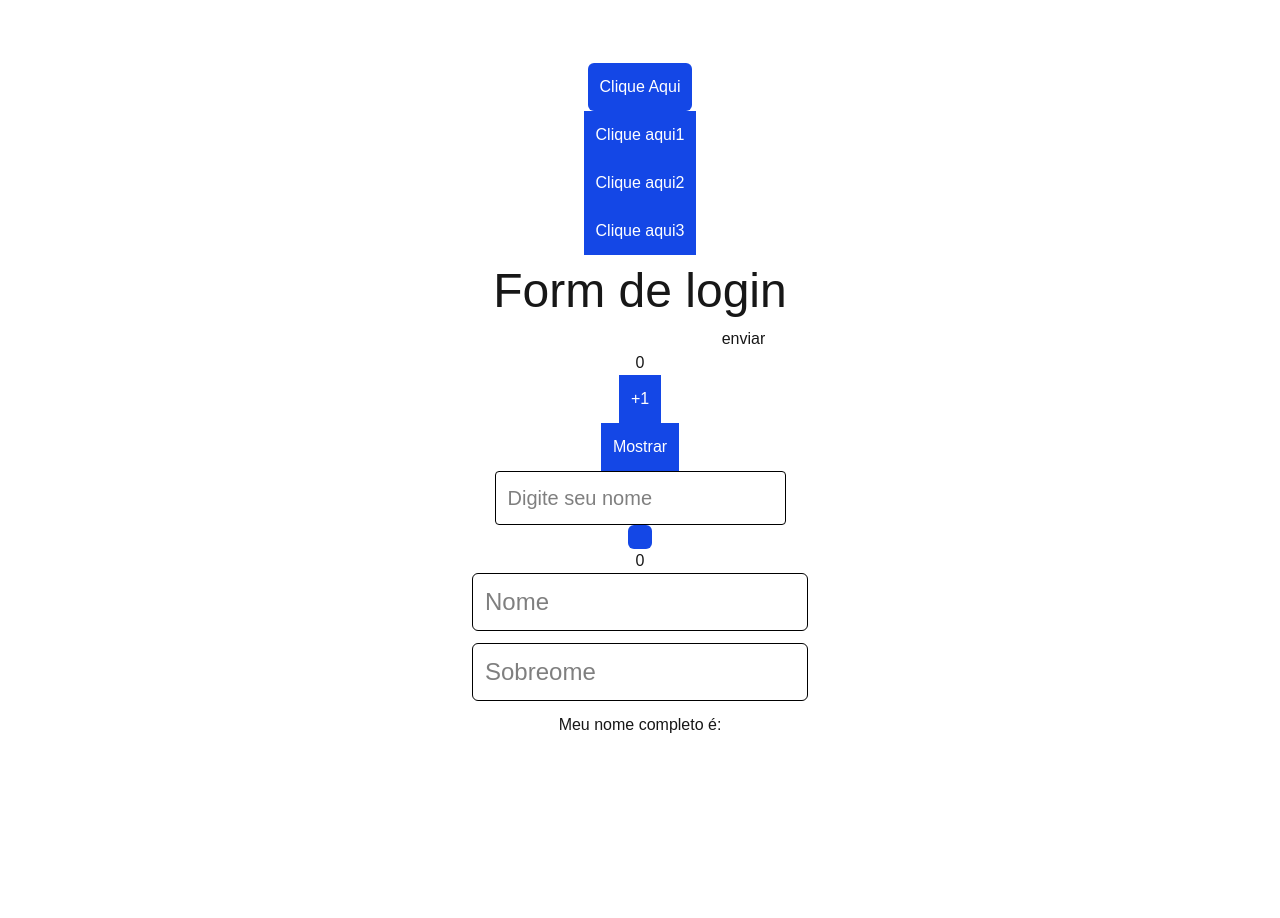
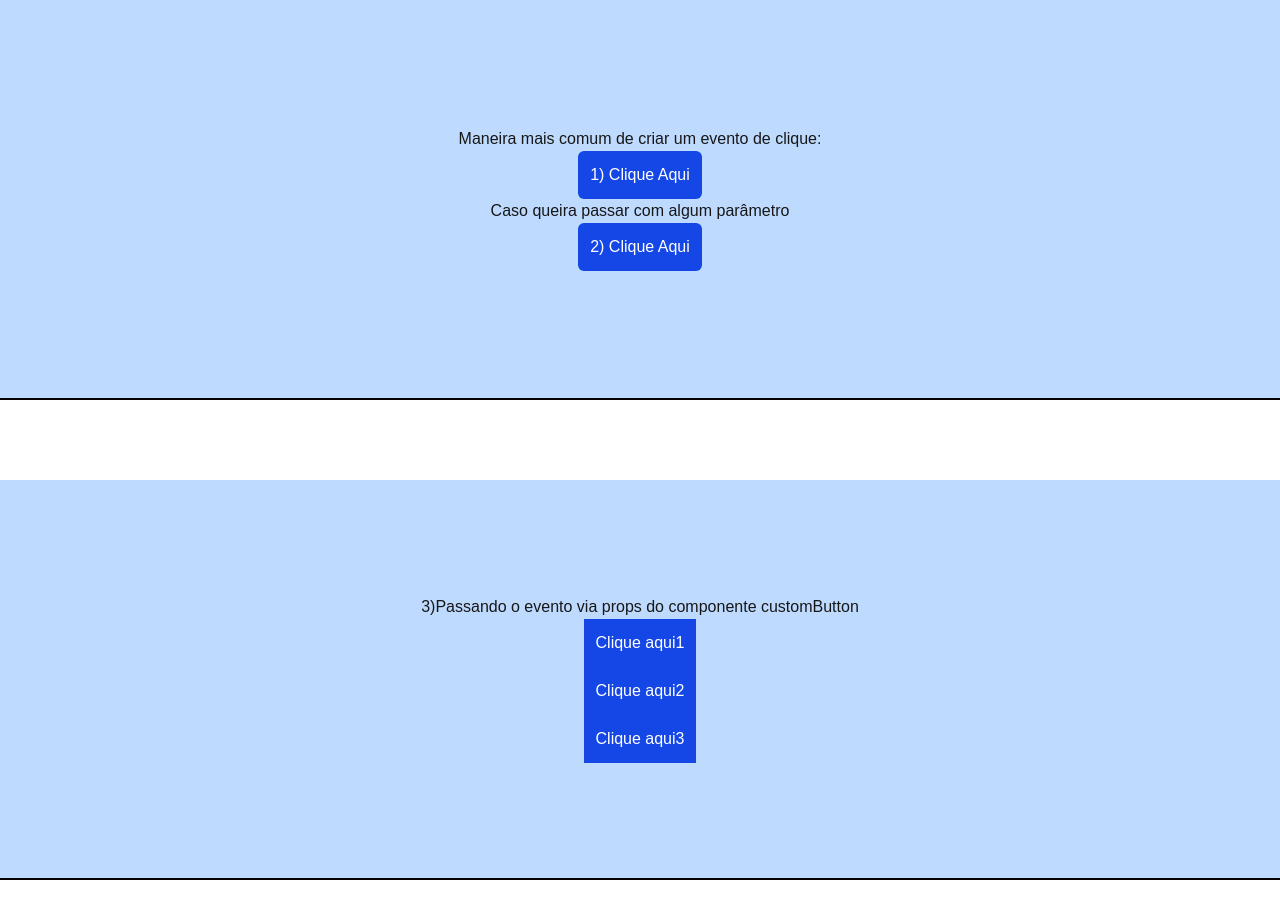
Before and after one commit to boma026/react_funcionalidades, a Next.js app in the folder react_funcionalidades/: page / in a window 1280 px wide. Shown: the top 918 px of the page. Before the commit the page ends 800 px from the top, so only its background shows below. Built offline with nearby package versions, Linux system fonts and the light colour scheme.

Commit message:
atualizacoes

```diff
--- a/react_funcionalidades/src/app/page.tsx
+++ b/react_funcionalidades/src/app/page.tsx
@@ -1,5 +1,6 @@
 "use client";
 import { CustomButton } from "@/components/customButton";
+import { ExampleAreas } from "@/components/ExampleAreas";
 import { Person } from "@/types/Person";
 import { FormEvent } from "react";
 import { useState } from "react";
@@ -13,14 +14,6 @@ export default function Page() {
   }
 
   const [count, setCount] = useState(0);
-
-  const cliqueButao = () => {
-    alert("funcionou")
-  }
-
-  const clique1 = () => alert("clicou1")
-  const clique2 = () => alert("clicou2")
-  const clique3 = () => alert("clicou3")
 
   const handleFormSubmit = (event: FormEvent<HTMLFormElement>) =>{
   event.preventDefault();
@@ -42,13 +35,34 @@ export default function Page() {
 
   const [fullName, setFullName] = useState<Person>({ name: '', lastName: ''})
 
+   const cliqueButao = () => {
+    alert("funcionou")
+  }
+
+  const cliqueButaoParametro = (mensagem: string) =>
+    alert(mensagem);
+
+  const clique1 = () => alert("clicou1")
+  const clique2 = () => alert("clicou2")
+  const clique3 = () => alert("clicou3")
+
   return (
-    <div className="w-screen h-screen flex flex-col justify-center items-center ">
-      <button onClick={cliqueButao} className="p-3 bg-blue-700 text-white rounded-md">Clique Aqui</button>
-      <CustomButton label="Clique aqui1" onClick={clique1}/>
-      <CustomButton label="Clique aqui2" onClick={clique2}/>
-      <CustomButton label="Clique aqui3" onClick={clique3}/>
+    <div>
+      <ExampleAreas>
+        <p>Maneira mais comum de criar um evento de clique:</p>
+        <button onClick={cliqueButao} className="p-3 bg-blue-700 text-white rounded-md"> 1) Clique Aqui</button>
+        <p>Caso queira passar com algum parâmetro</p>
+        <button onClick={() => cliqueButaoParametro("funcionou com parametro")} className="p-3 bg-blue-700 text-white rounded-md"> 2) Clique Aqui</button>
+      </ExampleAreas>
 
+      <ExampleAreas>
+        <p>3)Passando o evento via props do componente customButton</p>
+        <CustomButton label="Clique aqui1" onClick={clique1}/>
+        <CustomButton label="Clique aqui2" onClick={clique2}/>
+        <CustomButton label="Clique aqui3" onClick={clique3}/>
+      </ExampleAreas>
+
+      {/*
       <h3 className="text-5xl mb-3 pt-3">Form de login</h3>
 
       <form onSubmit={handleFormSubmit}>
@@ -89,7 +103,7 @@ export default function Page() {
         onChange={e => setFullName({...fullName, lastName: e.target.value})}/>
 
       <p>Meu nome completo é:</p>
-      <p>{fullName.name} {fullName.lastName}</p>
+      <p>{fullName.name} {fullName.lastName}</p>  */}
     </div>
   )
 }
--- /dev/null
+++ b/react_funcionalidades/src/components/ExampleAreas.tsx
@@ -0,0 +1,13 @@
+import { ReactNode } from "react"
+
+type ExampleAreasProps = {
+    children: ReactNode;
+}
+
+export const ExampleAreas = ({children}: ExampleAreasProps) => {
+    return(
+    <div className="h-100 w-full bg-blue-200 border-b-2 border-black mb-20 flex flex-col  justify-center items-center">
+        {children}
+    </div>
+    )
+}
--- a/react_funcionalidades/src/components/customButton.tsx
+++ b/react_funcionalidades/src/components/customButton.tsx
@@ -1,9 +1,9 @@
-type Props = {
+type customButtonProps = {
     label: string;
     onClick: () => void
 }
 
-export const CustomButton = ({label, onClick}: Props) => {
+export const CustomButton = ({label, onClick}: customButtonProps) => {
     return (
         <button onClick={onClick} className="p-3 text-white bg-blue-700">{label}</button>
     )
```
Also changed, not shown: react_funcionalidades/package.json (+6 -6 lines), 1 other file (tests, documents, lock files or other folders).
